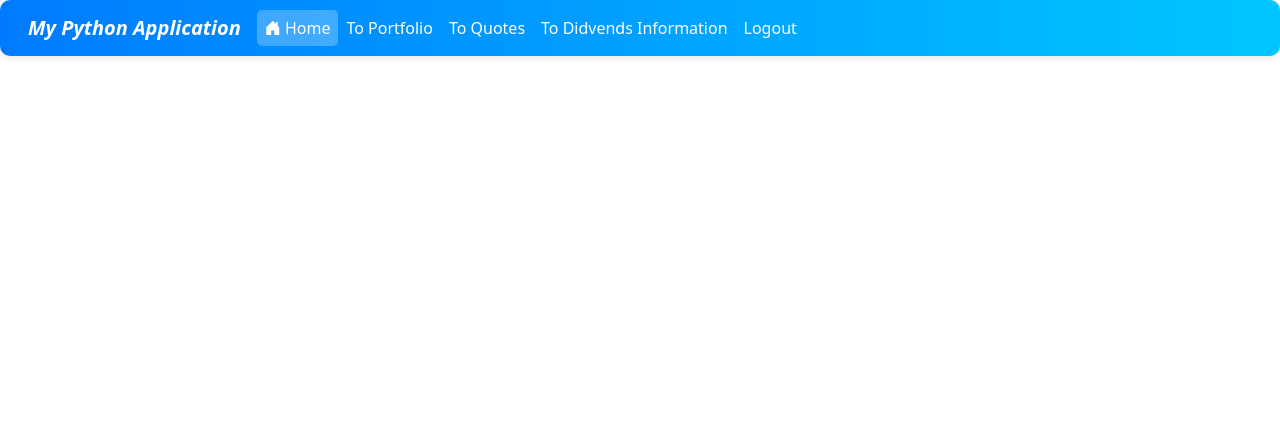
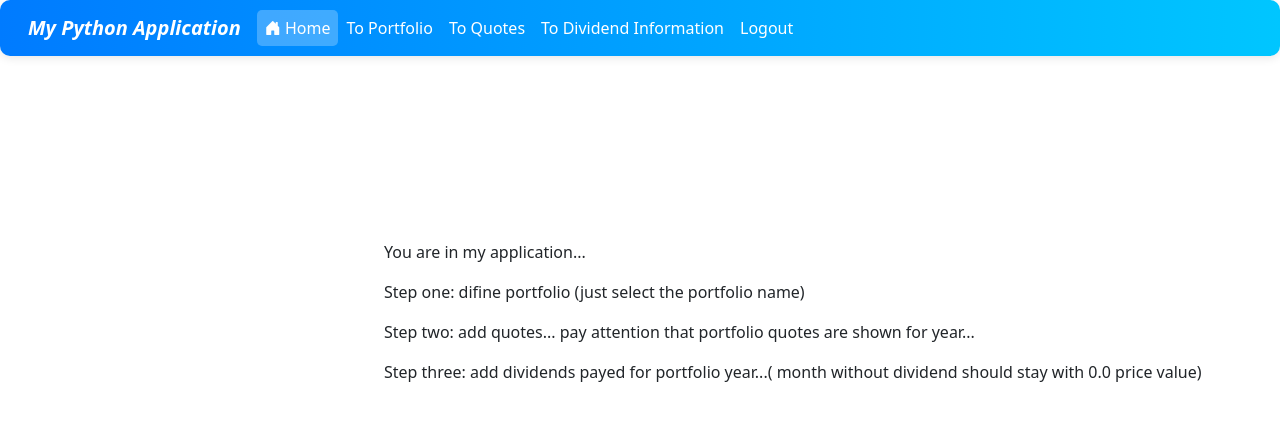
Before and after one commit to louisayouz/mypython, a Flask app: page /dashboard in a window 1280 px wide. Shown: the top 421 px of the page. Run offline with Flask 3, Linux system fonts and the light colour scheme; the visitor is signed in with stand-in values (Sample User, id 1); some libraries are stand-ins or nearby versions.

Commit message:
small changes

```diff
--- a/app.py
+++ b/app.py
@@ -78,7 +78,7 @@ def quotes(portfolioid, calcyear=None):
     else:
         for_year = calcyear
 
-
+    print(data)
     err = request.args.get('err') or ''
     return render_template('quotes.html', quotes=data, symbols = symbols_as_array(data), user_name=session['username'], portfolioid=portfolioid, for_year=for_year, err=err)
 
--- a/db.py
+++ b/db.py
@@ -94,11 +94,24 @@ def portfolio_quotes(portfolio_id, calc_year=None):
     cur.execute(stmt,(for_year, portfolio_id, for_year, for_year) )
 
     data = cur.fetchall()
+    cur.close()
     modified_data = [add_div_for_row(conn, row, for_year) for row in data]
+    #add_allowed
+    return sign_first_quote_same_quote_add(modified_data)
 
-    cur.close()
+def sign_first_quote_same_quote_add(data):
+    modified_data = []
+    last_name = ''
+    for row in data:
+        cur_name = row[1]
+        val = ''
+        if (cur_name != last_name) and (row[7] != 12):
+            val = 'add'
+
+        last_name = cur_name
+        modified_data.append(row+(val,))
+
     return modified_data
-
 
 def div_for_quote_and_year(quote_name, for_year, from_month, to_month):
 
@@ -413,6 +426,4 @@ def all_symbols():
     (number, name, 'used') if is_symbol_in_any_portfolio(name) else (number, name, 'not_used')
      for  number, name in data
     ]
-
-    #print(new_data)
     return new_data
--- a/helpers/utils.py
+++ b/helpers/utils.py
@@ -24,7 +24,6 @@ def symbols_as_array(data):
          continue
       else:
          symbols.append(row[1])
-
    return symbols
 
 ## 0HAKSH241QPKW7EK https://www.alphavantage.co/support/#api-key
--- a/templates/base.html
+++ b/templates/base.html
@@ -19,8 +19,6 @@
         debugger;
         if (for_year == 0){
           for_year = getCurrentYear();
-          //$("#form_div_symbol").val(symbol);
-          //$("#form_div_symbol").attr('readonly', true);
         }
         else{
           $("#form_div_year").attr('readonly', true);
--- a/templates/dashboard.html
+++ b/templates/dashboard.html
@@ -5,4 +5,11 @@
 
 {% block content %}
   <!-- dashboard  -->
+  <div style="position: absolute;top: 30%; left: 30%;">
+  <p> You are in my application...</p>
+  <p> Step one: difine portfolio (just select the portfolio name)</p>
+  <p> Step two: add quotes... pay attention that portfolio quotes are shown for year...</p>
+  <p> Step three: add dividends payed for portfolio year...( month without dividend should stay with 0.0 price value)</p>
+  </div>
+  <!-- dashboard  -->
 {% endblock %}
--- a/templates/navbar.html
+++ b/templates/navbar.html
@@ -70,7 +70,7 @@
           <a class="nav-link" href="/symbols">To Quotes</a>
         </li>
         <li class="nav-item">
-          <a class="nav-link" href="/quotedividents">To Didvends Information</a>
+          <a class="nav-link" href="/quotedividents">To Dividend Information</a>
         </li>
         <li class="nav-item">
           <a class="nav-link" href="/logout">Logout</a>
```
Also changed, not shown: templates/quotes.html (+15 -7 lines).
